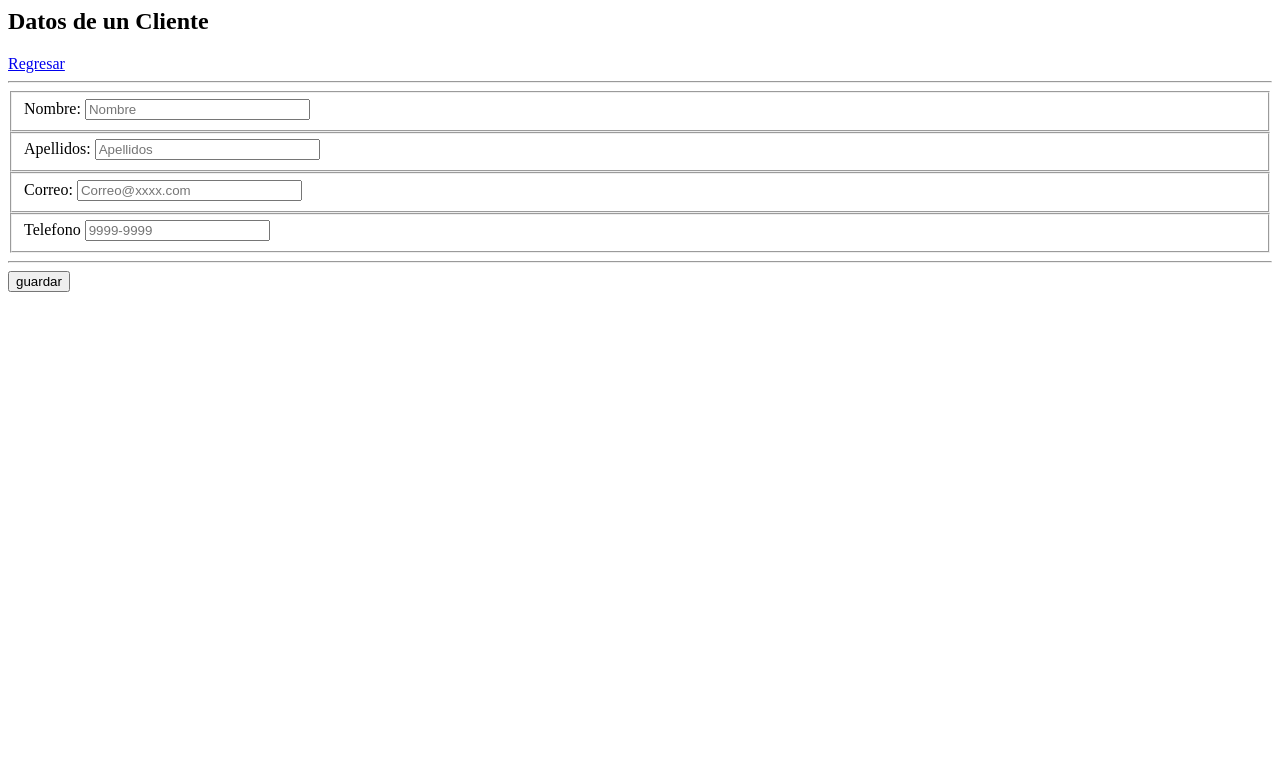
After one commit to joelstre/Fix_Proyect, a Spring Boot app: page /cliente/nuevo in a window 1280 px wide. The commit adds this page. Shown: the top 783 px of the page. Run offline with Spring Boot 4, Linux system fonts and the light colour scheme.

Commit message:
Clase Semana 05 Form y base de Datos

```diff
--- /dev/null
+++ b/src/main/java/com/Tienda/Controller/ClienteController.java
@@ -0,0 +1,42 @@
+package com.Tienda.Controller;
+
+import com.Tienda.domain.Cliente;
+import com.Tienda.service.ClienteService;
+import org.springframework.beans.factory.annotation.Autowired;
+import org.springframework.stereotype.Controller;
+import org.springframework.ui.Model;
+import org.springframework.web.bind.annotation.GetMapping;
+import org.springframework.web.bind.annotation.PostMapping;
+
+@Controller
+public class ClienteController {
+
+    @Autowired //cuando se use indexcontroller si existe un objeto cliente dao que lo use sino que lo crea
+    private ClienteService clienteService;
+
+    @GetMapping("/cliente/nuevo")
+    public String clienteNuevo(Cliente cliente) {
+        return "modificarCliente";
+    }
+
+    @PostMapping("/cliente/guardar")
+    public String clienteGuardar(Cliente cliente) {
+        clienteService.save(cliente);
+        return "redirect:/";
+    }
+
+    @GetMapping("/cliente/actualiza/{idCliente}")
+    public String clienteActualiza(Cliente cliente, Model model) {
+        cliente = clienteService.getCliente(cliente);
+        model.addAttribute("cliente",cliente);
+        return "modificarCliente";
+    }
+
+    @GetMapping("/cliente/elimina/{idCliente}")
+    public String clienteElimina(Cliente cliente) {
+        clienteService.delete(cliente);
+
+        return "redirect:/";
+    }
+
+}
--- /dev/null
+++ b/src/main/resources/templates/modificarCliente.html
@@ -0,0 +1,60 @@
+
+<html xmlns:th="http://www.thymeleaf.org"
+      xmlns="http://www.w3.org/1999/xhtml">
+
+    <head>
+        <title> TecStore</title>
+        <meta charset="UTF-8">
+
+    </head>
+    <body>
+        <h2>Datos de un Cliente</h2>
+
+        <a th:href="@{/}">Regresar</a>
+        <hr/>
+            <form th:action="@{/cliente/guardar}"
+                  method="post"
+                  th:object="${cliente}">
+
+                <input type="hidden" name="idCliente" th:field="*{idCliente}"/>
+
+                <fieldset>
+                    <label for="apellidos">Nombre:</label>
+                    <input type="text" name="Nombre"
+                           required ="true"
+                           placeholder="Nombre"
+                           size="25"
+                           th:field="*{nombre}" ></input>
+                </fieldset>
+
+                <fieldset>
+                    <label for="apellidos">Apellidos:</label>
+                    <input type="text" name="Apellidos"
+                           placeholder="Apellidos"
+                           size="25"
+                           th:field="*{apellidos}" ></input>
+                </fieldset>
+
+                <fieldset>
+                    <label for="apellidos">Correo:</label>
+                    <input type="text" name="Correo"
+                           placeholder="Correo@xxxx.com"
+                           size="25"
+                           th:field="*{correo}" ></input>
+                </fieldset>
+
+                <fieldset>
+                    <label for="apellidos">Telefono</label>
+                    <input type="text" name="Telefono"
+                           placeholder="9999-9999"
+                           th:field="*{telefono}" ></input>
+                </fieldset>
+
+                <hr/>
+
+                    <input type="submit" name="guardar" value="guardar"/>
+
+            </form>
+
+                </body>
+                </html>
```
Also changed, not shown: nb-configuration.xml (added, +18 -0 lines), src/main/java/com/Tienda/Controller/IndexController.java (+3 -5 lines), src/main/java/com/Tienda/service/ClienteService.java (added, +20 -0 lines), src/main/java/com/Tienda/service/ClienteServiceImpl.java (added, +48 -0 lines), src/main/resources/templates/index.html (+4 -1 lines).
